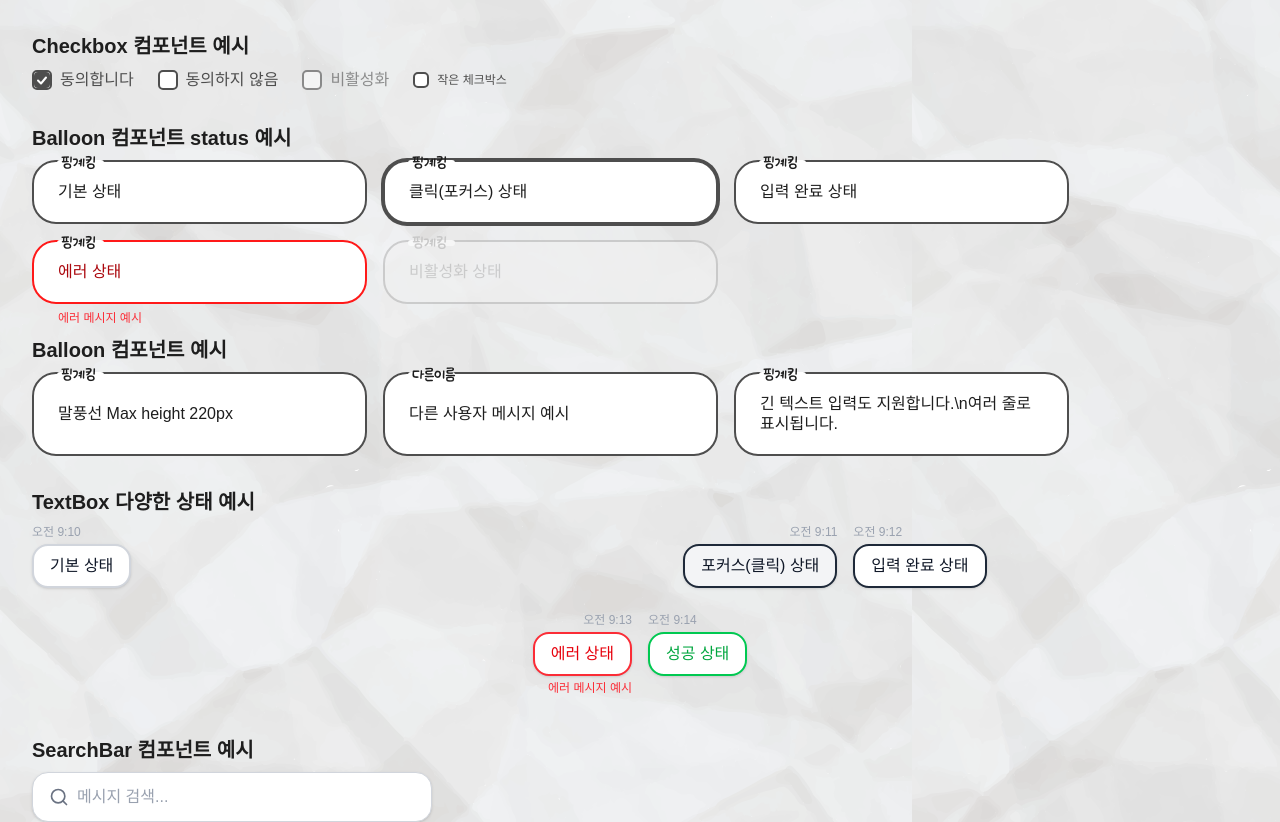
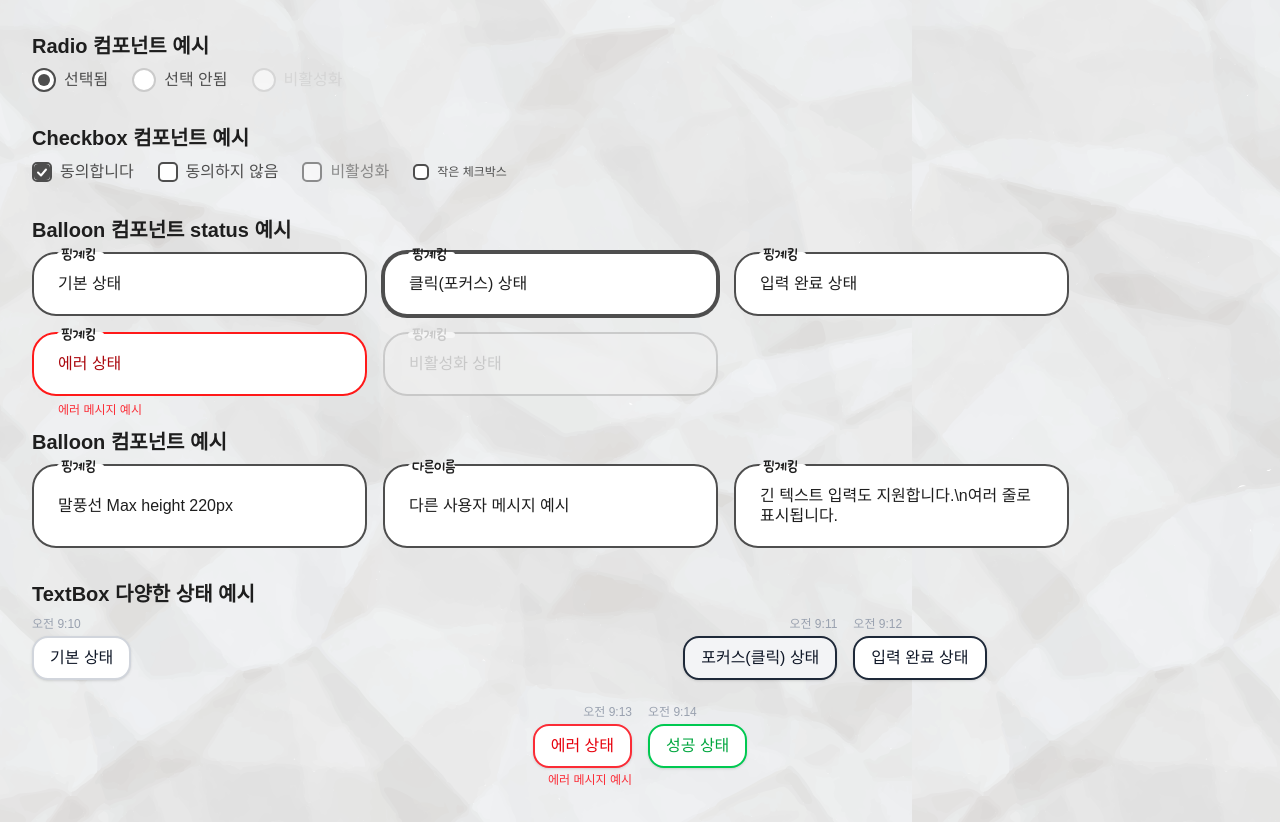
Before and after one commit to pinggyeKing/pinggyeking-frontend, a Next.js app: page /dashboard in a window 1280 px wide. Shown: the top 822 px of the page. Built offline with nearby package versions, Linux system fonts and the light colour scheme.

Commit message:
feat: Add Radio component and examples to Dashboard for improved user interaction

```diff
--- a/src/app/dashboard/page.tsx
+++ b/src/app/dashboard/page.tsx
@@ -5,6 +5,7 @@ import SearchBar from '@/components/inputs/SearchBar';
 import { TextBox } from '@/components/inputs/TextBox';
 import Balloon from '@/components/inputs/Balloon';
 import Checkbox from '@/components/inputs/Checkbox';
+import Radio from '@/components/inputs/Radio';
 
 function Dashboard() {
   // SearchBar 상태
@@ -30,8 +31,41 @@ function Dashboard() {
   const [check3, setCheck3] = React.useState(false);
   const [check4, setCheck4] = React.useState(false);
 
+  const [radio1, setRadio1] = React.useState(true);
+  const [radio2, setRadio2] = React.useState(false);
+  const [radio3, setRadio3] = React.useState(false);
+
   return (
     <div className="p-8 space-y-8">
+      {/* Radio 컴포넌트 예시 */}
+      <div className="space-y-2">
+        <h2 className="text-xl font-semibold">Radio 컴포넌트 예시</h2>
+        <div className="flex flex-wrap gap-6 items-center">
+          <Radio
+            checked={radio1}
+            onChange={(v) => {
+              setRadio1(v);
+              setRadio2(!v);
+            }}
+            label="선택됨"
+          />
+          <Radio
+            checked={radio2}
+            onChange={(v) => {
+              setRadio2(v);
+              setRadio1(!v);
+            }}
+            label="선택 안됨"
+          />
+          <Radio
+            checked={radio3}
+            onChange={setRadio3}
+            label="비활성화"
+            disabled
+          />
+        </div>
+      </div>
+
       {/* Checkbox 컴포넌트 예시 */}
       <div className="space-y-2">
         <h2 className="text-xl font-semibold">Checkbox 컴포넌트 예시</h2>
--- /dev/null
+++ b/src/components/inputs/Radio.tsx
@@ -0,0 +1,64 @@
+import React from 'react';
+
+interface RadioProps {
+  checked: boolean;
+  onChange: (checked: boolean) => void;
+  label?: string;
+  disabled?: boolean;
+  className?: string;
+}
+
+const Radio: React.FC<RadioProps> = ({
+  checked,
+  onChange,
+  label = '',
+  disabled = false,
+  className = '',
+}) => {
+  return (
+    <label
+      className={`inline-flex items-center gap-2 cursor-pointer select-none ${
+        disabled ? 'opacity-60 cursor-not-allowed' : ''
+      } ${className}`}
+      aria-disabled={disabled}
+    >
+      <span className="relative flex items-center justify-center w-6 h-6 min-w-[24px] min-h-[24px]">
+        <input
+          type="radio"
+          checked={checked}
+          onChange={(e) => onChange(e.target.checked)}
+          disabled={disabled}
+          className="absolute w-full h-full opacity-0 cursor-pointer m-0"
+          tabIndex={disabled ? -1 : 0}
+          aria-checked={checked}
+        />
+        <span
+          className={`block w-6 h-6 rounded-full border-[2.25px] transition-colors duration-150 ${
+            disabled
+              ? 'border-[var(--grey-4,#CBCBCB)] bg-[var(--grey-0,#FFF)]'
+              : checked
+              ? 'border-[var(--grey-8,#1E1E1E)] bg-[var(--grey-0,#FFF)]'
+              : 'border-[var(--grey-4,#CBCBCB)] bg-[var(--grey-0,#FFF)]'
+          }`}
+        >
+          {checked && (
+            <span className="block absolute left-1/2 top-1/2 w-3 h-3 rounded-full bg-[var(--grey-8,#1E1E1E)] -translate-x-1/2 -translate-y-1/2" />
+          )}
+        </span>
+      </span>
+      {label && (
+        <span
+          className="text-[16px] font-medium"
+          style={{
+            fontFamily: 'Pretendard, sans-serif',
+            color: disabled ? 'var(--grey-4,#CBCBCB)' : 'var(--grey-8,#1E1E1E)',
+          }}
+        >
+          {label}
+        </span>
+      )}
+    </label>
+  );
+};
+
+export default Radio;
```
